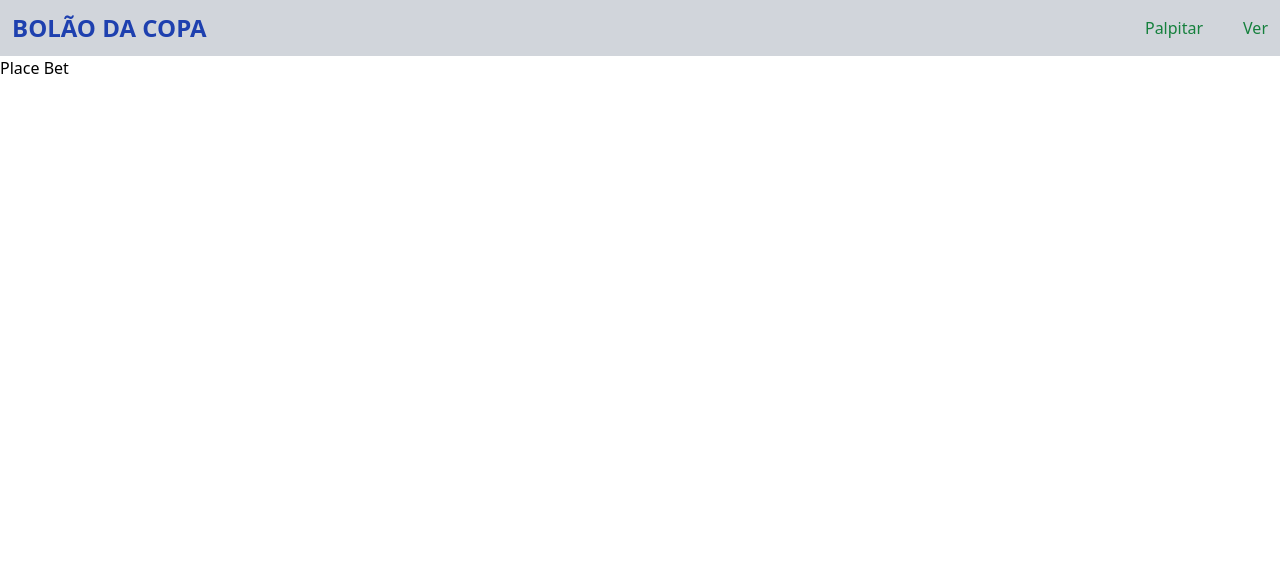
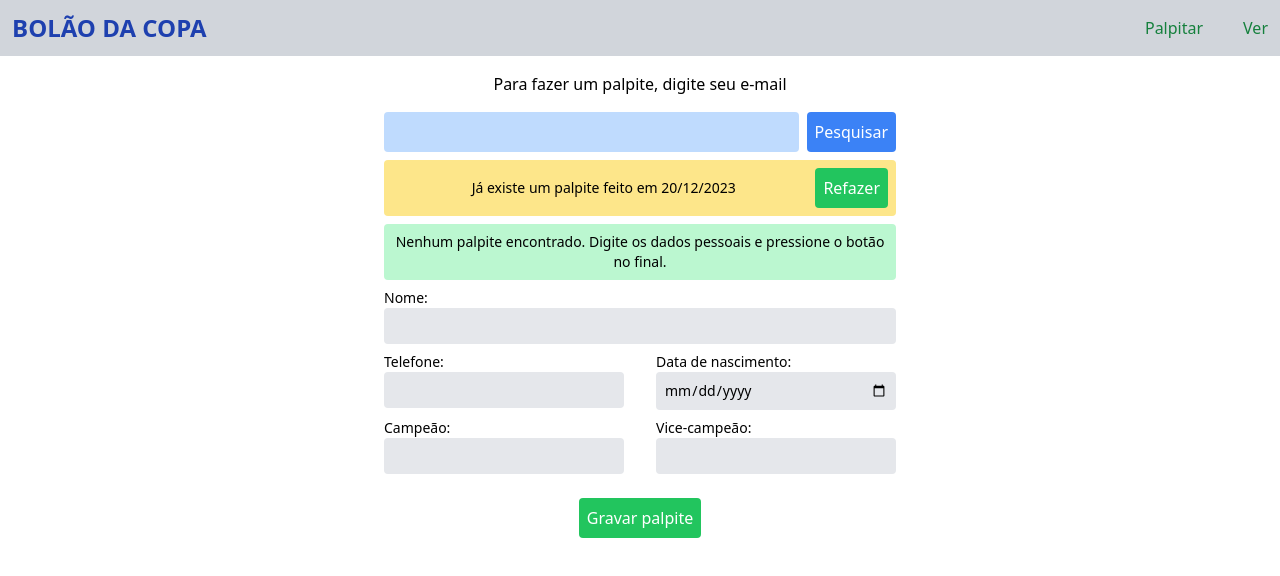
Before and after one commit to dlucredio/cursoweb2, a React (Create React App) app in the folder react/aplicacaoCompleta/worldcup-pool-frontend/: page /placeBet in a window 1280 px wide. Shown: the top 576 px of the page. Built offline with nearby package versions, Linux system fonts and the light colour scheme; a web font is replaced by a local one.

Commit message:
Formulário de palpite

```diff
--- a/react/aplicacaoCompleta/worldcup-pool-frontend/src/pages/PlaceBet.js
+++ b/react/aplicacaoCompleta/worldcup-pool-frontend/src/pages/PlaceBet.js
@@ -2,10 +2,57 @@ import { NavBar } from "../components/NavBar";
 
 function PlaceBet() {
     return (
-        <div>
+        <div className="h-screen flex flex-col">
             <NavBar />
-            Place Bet
-        </div>
+            <div className="flex-1 flex flex-col items-center m-2">
+                <div className="flex flex-wrap justify-center w-full max-w-lg">
+                    <div className="p-2">Para fazer um palpite, digite seu e-mail</div>
+                    <input className="flex-1 text-center p-2 mt-2 rounded bg-blue-200" type="text" />
+                    <button className="rounded p-2 ml-2 mt-2 bg-blue-500 hover:bg-blue-800 text-white">Pesquisar</button>
+                </div>
+
+                <div className="flex flex-row flex-wrap items-center bg-amber-200 text-center rounded p-2 mt-2 w-full max-w-lg">
+                    <div className="flex-1 text-sm">
+                        Já existe um palpite feito em 20/12/2023
+                    </div>
+                    <button className="rounded p-2 bg-green-500 hover:bg-green-800 text-white">Refazer</button>
+                </div>
+                <div className="flex flex-row flex-wrap items-center bg-green-200 text-center rounded p-2 mt-2 w-full max-w-lg">
+                    <div className="flex-1 text-sm">
+                        Nenhum palpite encontrado. Digite os dados pessoais e pressione o botão no final.
+                    </div>
+                </div>
+
+                <div className="flex flex-col text-sm w-full max-w-lg">
+                    <div className="flex flex-col">
+                        <label htmlFor="gamblerName" className="mt-2">Nome:</label>
+                        <input id="gamblerName" type="text" className="p-2 rounded bg-gray-200" />
+                    </div>
+                </div>
+                <div className="flex flex-col sm:flex-row sm:justify-between text-sm w-full max-w-lg">
+                    <div className="flex flex-col">
+                        <label htmlFor="gamblerPhone" className="mt-2">Telefone:</label>
+                        <input id="gamblerPhone" type="text" className="p-2 rounded bg-gray-200 sm:w-60" />
+                    </div>
+                    <div className="flex flex-col">
+                        <label htmlFor="gamblerBirthDate" className="mt-2">Data de nascimento:</label>
+                        <input id="gamblerBirthDate" type="date" className="p-2 rounded bg-gray-200 sm:w-60" />
+                    </div>
+                </div>
+                <div className="flex flex-col sm:flex-row sm:justify-between text-sm w-full max-w-lg">
+                    <div className="flex flex-col">
+                        <label htmlFor="betChampion" className="mt-2">Campeão:</label>
+                        <input id="betChampion" type="text" className="p-2 rounded bg-gray-200 sm:w-60" />
+                    </div>
+                    <div className="flex flex-col">
+                        <label htmlFor="betRunnerUp" className="mt-2">Vice-campeão:</label>
+                        <input id="betRunnerUp" type="text" className="p-2 rounded bg-gray-200 sm:w-60" />
+                    </div>
+                </div>
+
+                <button className="rounded p-2 mt-6 mb-6 bg-green-500 hover:bg-green-800 text-white">Gravar palpite</button>
+            </div>
+        </div >
     );
 }
 
```
